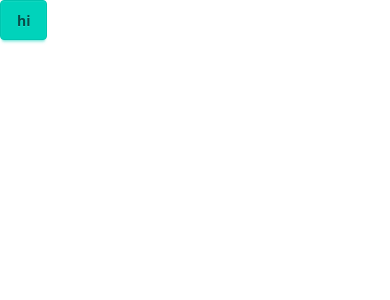
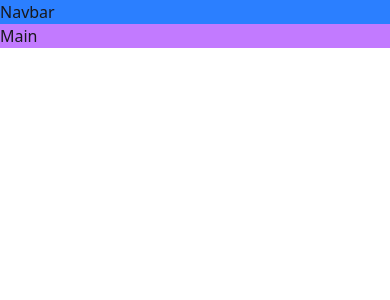
Before and after one commit to DesalegnTamirat/-Hub, a React (Vite) app: page / in a window 390 px wide. Shown: the top 300 px of the page. Built offline with nearby package versions, Linux system fonts and the light colour scheme.

Commit message:
Build a responsive layout

```diff
--- a/src/App.tsx
+++ b/src/App.tsx
@@ -1,7 +1,9 @@
 export default function App() {
   return (
-    <>
-      <button className="btn btn-accent">hi</button>
-    </>
+    <div className="grid grid-cols-2">
+      <div className="bg-blue-500 col-span-full">Navbar</div>
+      <div className="bg-yellow-400 hidden lg:block">Aside</div>
+      <div className="bg-purple-400 col-span-full lg:col-span-1">Main</div>
+    </div>
   );
 }
```
